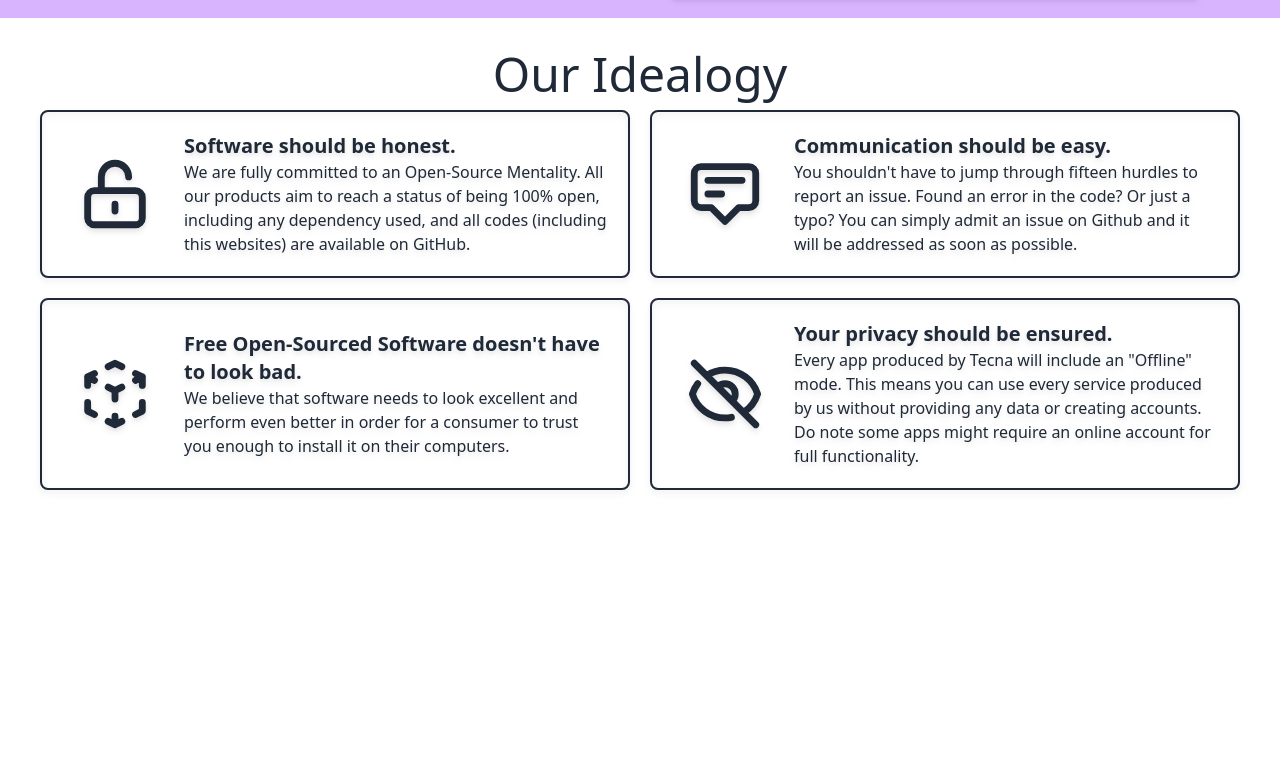
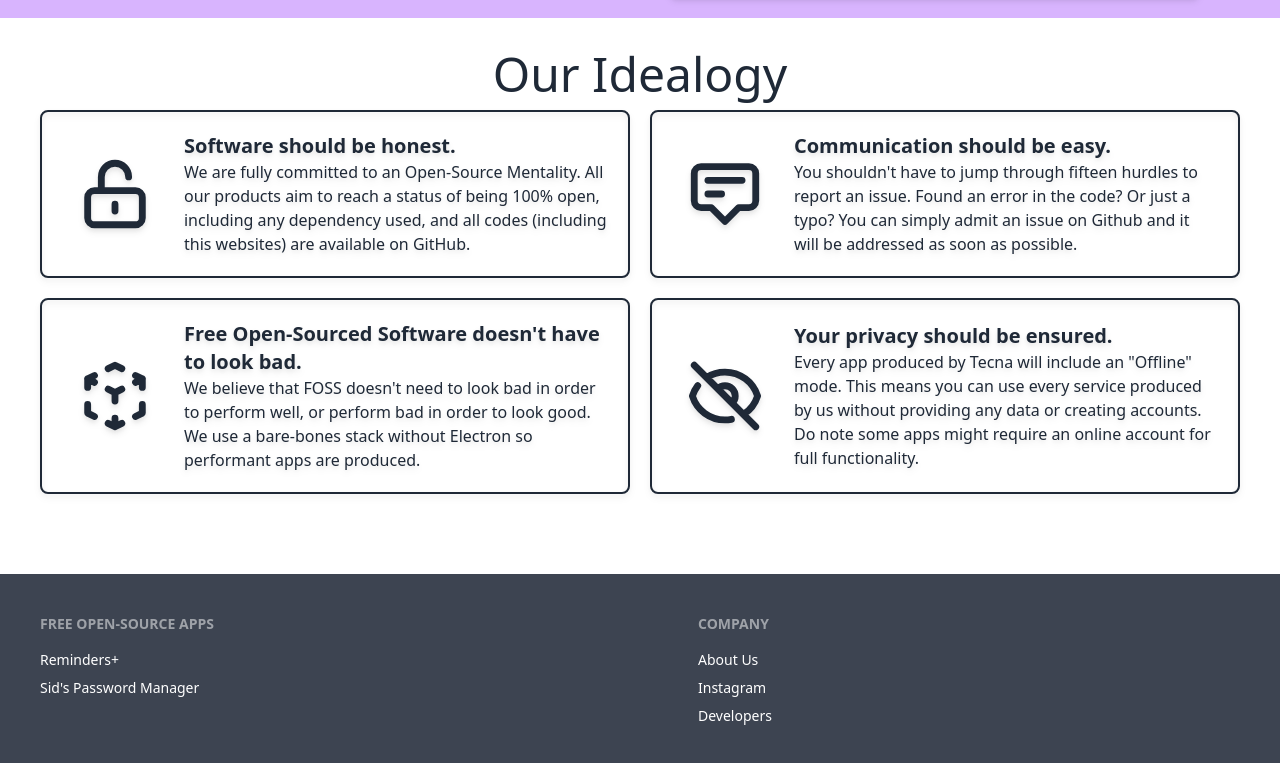
Before and after one commit to SiddhantMadhur/tecna-hub, a Next.js app: page / in a window 1280 px wide. Shown: the part 601-1364 px from the top of the page. Before the commit the page ends 1111 px from the top, so only its background shows below. Built offline with nearby package versions, Linux system fonts and the light colour scheme.

Commit message:
added footer

```diff
--- /dev/null
+++ b/components/footer.jsx
@@ -0,0 +1,57 @@
+import React from "react";
+import Link from "next/link";
+
+const services = [
+    {
+        name: 'Reminders+',
+        link: 'https://github.com/SiddhantMadhur/remindersplus'
+    },
+    {
+        name: 'Sid\'s Password Manager',
+        link: 'https://github.com/SiddhantMadhur/remindersplus'
+    }
+]
+
+const company = [
+    {
+        name: 'About Us',
+        link: '/aboutus'
+    },
+    {
+        name: 'Instagram',
+        link: 'https://instagram.com/wearetecna'
+    },
+    {
+        name: 'Developers',
+        link: '/developers'
+    }
+]
+
+function Footer() {
+  return (
+    <footer class="footer p-10 bg-neutral text-neutral-content">
+      <div>
+        <span class="footer-title">Free Open-Source Apps</span>
+        {
+            services.map((doc, key)=>(
+                <Link key={key} href={doc.link}>
+                    <a target="_blank" className="link link-hover">{doc.name}</a>
+                </Link>
+            ))
+        }
+      </div>
+      <div>
+        <span class="footer-title">Company</span>
+        {
+            company.map((doc, key)=>(
+                <Link key={key} href={doc.link}>
+                    <a target="_blank" className="link link-hover">{doc.name}</a>
+                </Link>
+            ))
+        }
+      </div>
+    </footer>
+  );
+}
+
+export default Footer;
--- a/components/mottoCard.jsx
+++ b/components/mottoCard.jsx
@@ -6,7 +6,7 @@ function MottoCard({ HeroSVG, title, body }) {
       <div className="my-auto basis-1/5 mx-auto ">
         <HeroSVG />
       </div>
-      <div className="my-auto basis-4/5">
+      <div className="my-auto basis-4/5 ">
         <div className="text-xl font-semibold">{title}</div>
         <div>{body}</div>
       </div>
--- a/components/navbar.jsx
+++ b/components/navbar.jsx
@@ -6,7 +6,7 @@ function Navbar() {
     <div class="navbar  bg-base-100 filter drop-shadow-xl rounded-lg ">
       <div class="navbar-start">
         <div class="dropdown">
-          <label tabindex="0" class="btn btn-ghost btn-circle">
+          <label tabIndex="0" class="btn btn-ghost btn-circle">
             <svg
               xmlns="http://www.w3.org/2000/svg"
               class="h-5 w-5"
@@ -23,7 +23,7 @@ function Navbar() {
             </svg>
           </label>
           <ul
-            tabindex="0"
+            tabIndex="0"
             class="menu menu-compact dropdown-content mt-3 p-2 shadow bg-base-100 rounded-box w-52"
           >
             <li>
--- a/pages/_app.js
+++ b/pages/_app.js
@@ -1,6 +1,7 @@
 import "../styles/globals.css";
 import Head from "next/head";
 import Navbar from "../components/navbar";
+import Footer from "../components/footer";
 
 function MyApp({ Component, pageProps }) {
   return (
@@ -38,6 +39,7 @@ function MyApp({ Component, pageProps }) {
       <body>
         <Component {...pageProps} />
       </body>
+      <Footer />
     </>
   );
 }
--- a/pages/index.jsx
+++ b/pages/index.jsx
@@ -2,10 +2,10 @@ import Image from "next/image";
 import Link from "next/link";
 import MottoCard from "../components/mottoCard";
 const Home = () => (
-  <>
-    <div className="bg-purple-300 flex flex-col  lg:flex-row">
-      <div className="py-20 mx-2 lg:mx-10">
-        <div className="text-5xl font-bold">Welcome to Tecna</div>
+  <div className="mb-20">
+    <div className="bg-purple-300 flex flex-col lg:flex-row">
+      <div className="py-20 mx-2 lg:mx-10 my-auto">
+        <div className="text-5xl font-semibold ">Welcome to Tecna</div>
         <div className="text-xl">
           An organization dedicated to making rich, complete, fully open-sourced
           applications.
@@ -82,7 +82,7 @@ const Home = () => (
         <div className="my-5 flex flex-col lg:flex-row gap-5">
           <MottoCard
             title="Free Open-Sourced Software doesn't have to look bad."
-            body="We believe that software needs to look excellent and perform even better in order for a consumer to trust you enough to install it on their computers. "
+            body="We believe that FOSS doesn't need to look bad in order to perform well, or perform bad in order to look good. We use a bare-bones stack without Electron so performant apps are produced. "
             HeroSVG={() => (
               <svg
                 xmlns="http://www.w3.org/2000/svg"
@@ -123,7 +123,7 @@ const Home = () => (
         </div>
       </div>
     </div>
-  </>
+  </div>
 );
 
 export default Home;
```
